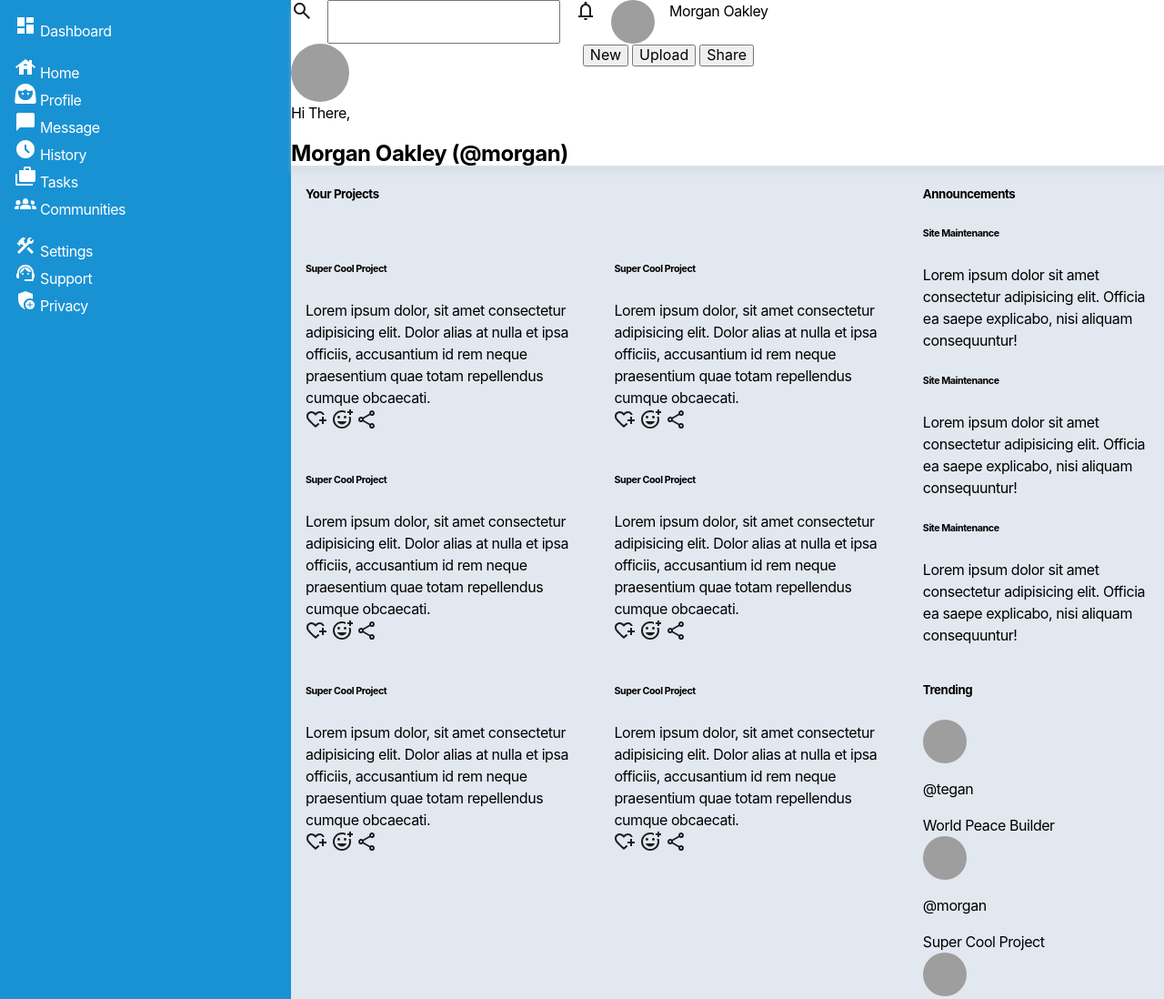
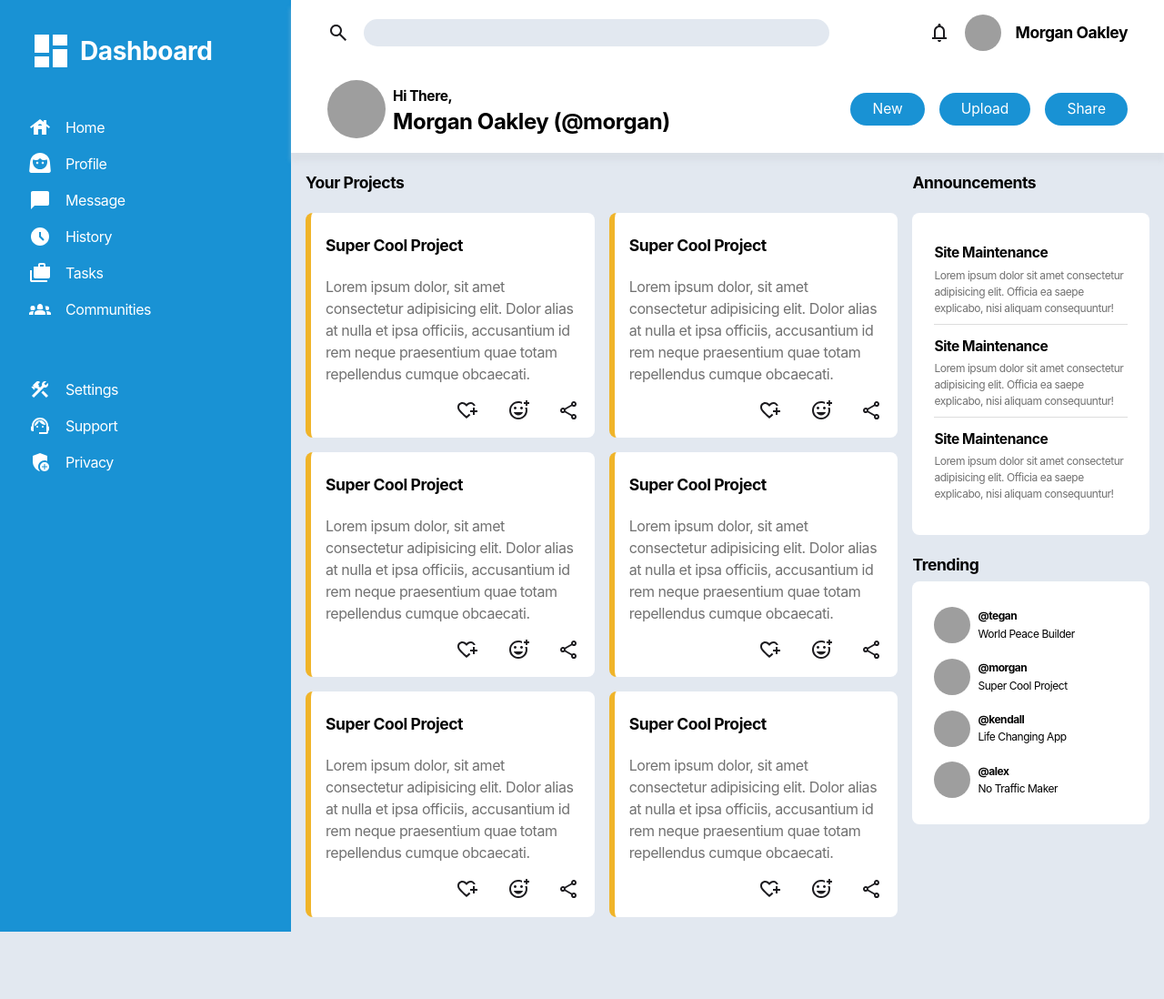
Before and after one commit to olxrunfxmi/odin-admin-dashboard, a plain HTML site: page index.html in a window 1280 px wide. Shown: the top 1098 px of the page at 91% size. After the commit the page ends 1024 px from the top, so only its background shows below. Drawn offline with Linux system fonts and the light colour scheme; grey boxes are pictures that could not be loaded.

Commit message:
Create finished layout

```diff
--- a/css/styles.css
+++ b/css/styles.css
@@ -122,19 +122,57 @@
 
 	.sidebar {
 		grid-row: 1/-1;
+
+		display: grid;
+		grid-template-rows: min-content min-content auto;
+		gap: 2rem;
 	}
 
 	.top-header,
 	.bottom-header {
 		display: flex;
 		gap: 1rem;
+		padding-inline: 2.5rem;
+		padding-block: 1rem;
+		justify-content: space-between;
+		align-items: center;
+	}
+
+	.top-header input {
+		flex-basis: max(250px, 40vw);
+	}
+
+	.top-header .profile {
+		flex-grow: 0;
+		flex-shrink: 0;
+	}
+
+	.header-card {
+		display: flex;
+		gap: 0.5rem;
+		align-items: center;
+	}
+
+	.header-card .profile {
+		flex-shrink: 0;
+	}
+
+	.card-details span {
+		font-weight: bold;
+		font-size: var(--step--2);
+	}
+
+	.card-details h2 {
+		margin-block-start: 0.15em;
 	}
 
 	.main {
 		display: grid;
 		grid-template-columns: 2.5fr 1fr;
-		grid-template-rows: auto auto;
+		grid-template-rows: inherit;
 		gap: 1rem;
+		margin-inline: 1rem;
+		margin-block: 1rem;
 	}
 
 	.articles {
@@ -142,7 +180,7 @@
 		grid-row: 1/-1;
 
 		display: grid;
-		grid-template-columns: repeat(auto-fit, minmax(min(320px, 100%), 1fr));
+		grid-template-columns: repeat(auto-fit, minmax(min(280px, 100%), 1fr));
 		grid-auto-rows: min-content;
 		gap: 1rem;
 	}
@@ -150,13 +188,82 @@
 	.articles > :first-child {
 		grid-column: 1/-1;
 	}
+
+	.article {
+		display: flex;
+		flex-direction: column;
+		gap: 1rem;
+	}
+
+	.article p {
+		margin: 0;
+	}
+
+	.article .svg-frame {
+		margin-block-start: auto;
+		align-self: end;
+
+		display: flex;
+		gap: 2rem;
+	}
+
+	.button-frame {
+		display: flex;
+		gap: 1rem;
+	}
+
+	.feed {
+		display: grid;
+		grid-template-rows: min-content;
+		gap: 1rem;
+	}
+
+	.chart-item {
+		display: flex;
+		gap: 0.5rem;
+		align-items: center;
+		margin-block-end: 1rem;
+	}
+
+	.chart-item:last-child {
+		margin-block-end: 0;
+	}
+
+	.chart-item p {
+		margin-block: 0.1rem;
+		font-size: 0.75rem;
+	}
+
+	.chart-item p:first-child {
+		font-weight: bold;
+		color: var(--black);
+	}
+
+	.logo {
+		display: flex;
+		align-items: center;
+		gap: 0.5rem;
+	}
+
+	.first_nav,
+	.second_nav {
+		display: flex;
+		flex-direction: column;
+		gap: 1rem;
+	}
+
+	.nav_item {
+		display: flex;
+		gap: 1rem;
+		align-items: center;
+	}
 }
 
 @layer styling {
 	.sidebar {
 		background-color: var(--main-brand-color);
 		color: var(--text-on-brand);
-		padding: 1rem;
+		padding: 2rem;
 	}
 
 	.sidebar .svg g path {
@@ -168,8 +275,79 @@
 		box-shadow: 0px 9px 5px rgba(205, 210, 217, 0.4);
 	}
 
-	.main {
-		margin-inline-start: 1rem;
+	.top-header input {
+		border: none;
+		background-color: var(--bg-color);
+		border-radius: 24px;
+		padding: 0.375rem 1rem;
+		margin-inline-end: auto;
+	}
+
+	.name {
+		font-size: var(--step--1);
+		font-weight: bold;
+	}
+
+	.btn {
+		background-color: var(--main-brand-color);
+		color: var(--white);
+		border: none;
+		border-radius: 24px;
+		padding: 0.6rem 1.5rem;
+		font-size: var(--step--2);
+	}
+
+	h5,
+	h6 {
+		margin-block: 0.25rem;
+		font-size: var(--step--1);
+		color: var(--black);
+	}
+
+	.article {
+		background: var(--white);
+		padding: 1.15rem 1rem;
+		border-left: 6px solid var(--accent-color);
+		border-radius: 8px;
+		color: var(--grey);
+	}
+
+	.frame {
+		padding: 1.75rem 1.5rem;
+		background: var(--white);
+		border-radius: 8px;
+	}
+
+	.feed-item {
+		padding-block: 0.5rem;
+		border-bottom: 1px solid #dddddd;
+	}
+
+	.feed-item:first-child {
+		padding-block-start: 0;
+	}
+
+	.feed-item:last-child {
+		border-bottom: none;
+	}
+
+	.feed-item h6 {
+		font-size: var(--step--2);
+	}
+
+	.feed-item p {
+		margin: 0;
+		font-size: 0.75rem;
+		color: var(--grey);
+	}
+
+	.logo .svg {
+		width: 48px;
+	}
+
+	.logo span {
+		font-size: var(--step-3);
+		font-weight: bold;
 	}
 }
 
@@ -183,8 +361,8 @@
 	}
 
 	.small {
-		width: 48px;
-		height: 48px;
+		width: 40px;
+		height: 40px;
 	}
 
 	img {
--- a/index.html
+++ b/index.html
@@ -12,7 +12,7 @@
     <div class="container">
         <div class="sidebar">
             <div class="logo">
-                <svg class="svg dashboard" width="24" height="24" viewBox="0 0 24 24" fill="none"
+                <svg class="svg dashboard" viewBox="0 0 24 24" fill="none"
                     xmlns="http://www.w3.org/2000/svg">
                     <mask id="mask0_52_37" style="mask-type:alpha" maskUnits="userSpaceOnUse" x="0" y="0" width="24"
                         height="24">
@@ -508,7 +508,7 @@
             </section>
             <section class="chart">
                 <h5>Trending</h5>
-                <div class="frame">
+                <div class="frame scale">
                     <div class="chart-item">
                         <div class="profile small">
                             <img src="https://images.unsplash.com/photo-1743963923776-71abd3fef92c"
```
